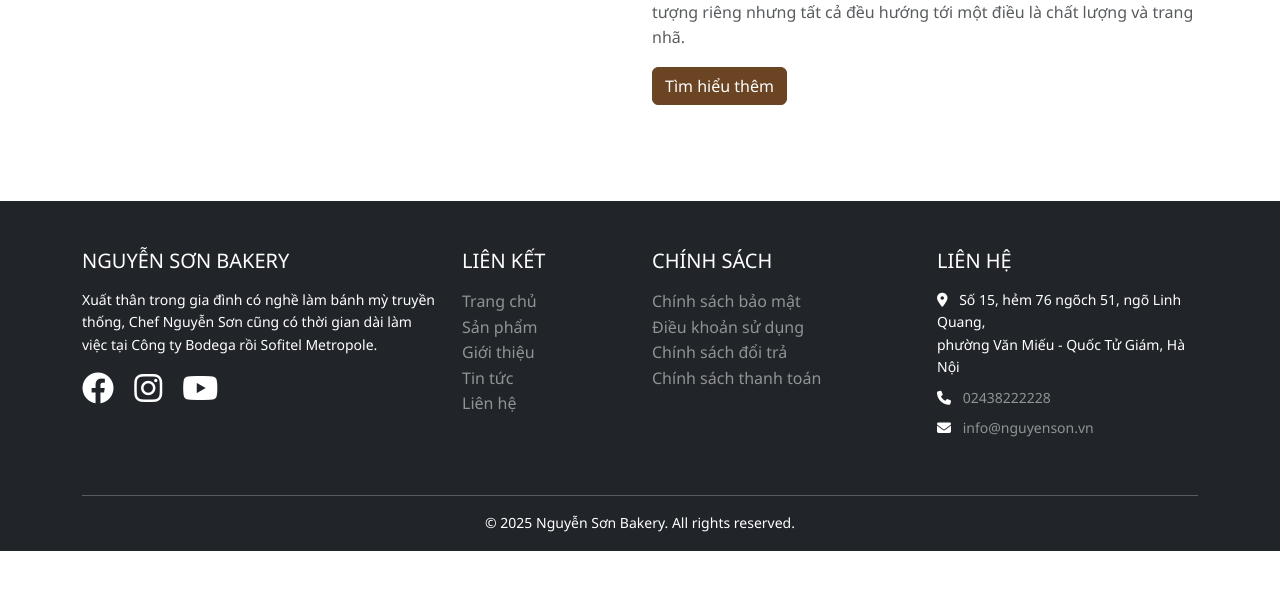
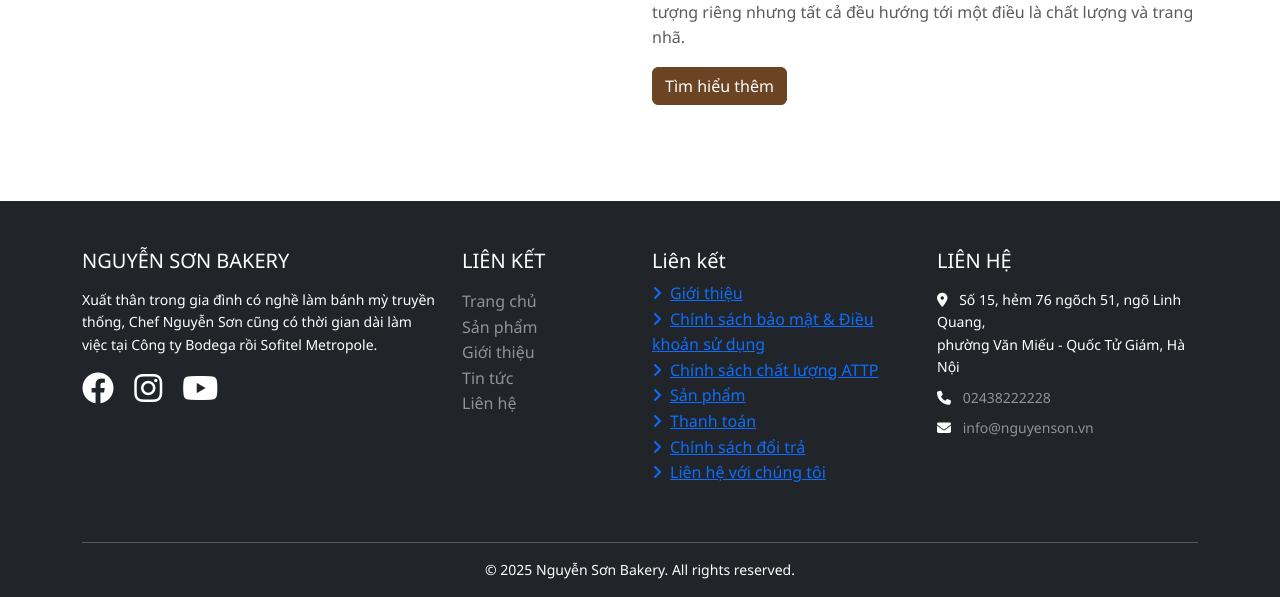
Before and after one commit to hieupv-25/WebBanBanh, a PHP site: page /WebBanBanh/frontend/pages/index.php in a window 1280 px wide. Shown: the part 3679-4276 px from the top of the page. Before the commit the page ends 4230 px from the top, so only its background shows below. Run offline with PHP 8.4, Linux system fonts and the light colour scheme; data comes from the database, SQL or seed files in the repository.

Commit message:
đổi phần chính sách trong footer

```diff
--- a/frontend/components/footer.php
+++ b/frontend/components/footer.php
@@ -39,12 +39,29 @@
 
                 <!-- Policies -->
                 <div class="col-md-3 mb-4">
-                    <h5 class="text-uppercase mb-3">Chính sách</h5>
-                    <ul class="list-unstyled">
-                        <li><a href="#" class="text-white-50 text-decoration-none">Chính sách bảo mật</a></li>
-                        <li><a href="#" class="text-white-50 text-decoration-none">Điều khoản sử dụng</a></li>
-                        <li><a href="#" class="text-white-50 text-decoration-none">Chính sách đổi trả</a></li>
-                        <li><a href="#" class="text-white-50 text-decoration-none">Chính sách thanh toán</a></li>
+                    <h5>Liên kết</h5>
+                    <ul class="list-unstyled footer-links">
+                        <li><a href="<?= url('frontend/pages/about.php') ?>">
+                            <i class="fas fa-angle-right me-2"></i>Giới thiệu
+                        </a></li>
+                        <li><a href="<?= url('frontend/pages/privacy-policy.php') ?>">
+                            <i class="fas fa-angle-right me-2"></i>Chính sách bảo mật & Điều khoản sử dụng
+                        </a></li>
+                        <li><a href="<?= url('frontend/pages/food-safety-policy.php') ?>">
+                            <i class="fas fa-angle-right me-2"></i>Chính sách chất lượng ATTP
+                        </a></li>
+                        <li><a href="<?= url('frontend/pages/products/list.php') ?>">
+                            <i class="fas fa-angle-right me-2"></i>Sản phẩm
+                        </a></li>
+                        <li><a href="<?= url('frontend/pages/payment-policy.php') ?>">
+                            <i class="fas fa-angle-right me-2"></i>Thanh toán
+                        </a></li>
+                        <li><a href="<?= url('frontend/pages/return-policy.php') ?>">
+                            <i class="fas fa-angle-right me-2"></i>Chính sách đổi trả
+                        </a></li>
+                        <li><a href="<?= url('frontend/pages/contact.php') ?>">
+                            <i class="fas fa-angle-right me-2"></i>Liên hệ với chúng tôi
+                        </a></li>
                     </ul>
                 </div>
 
```
